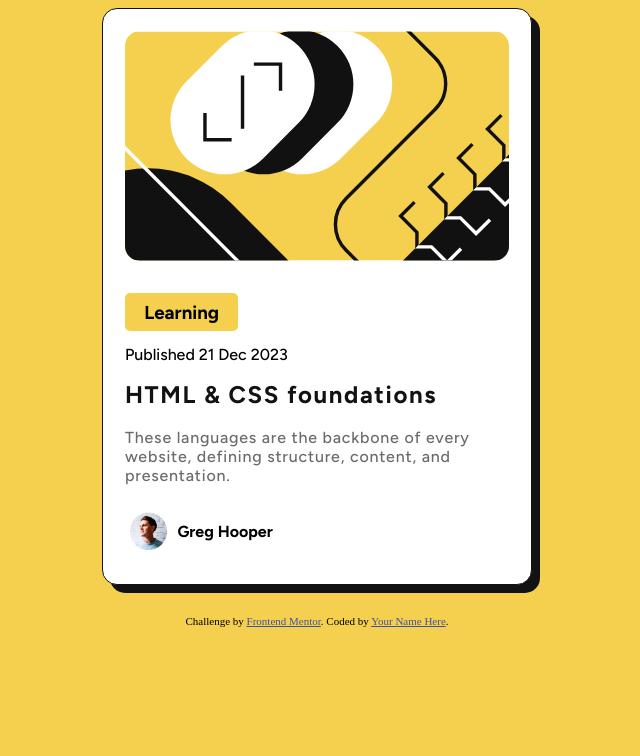
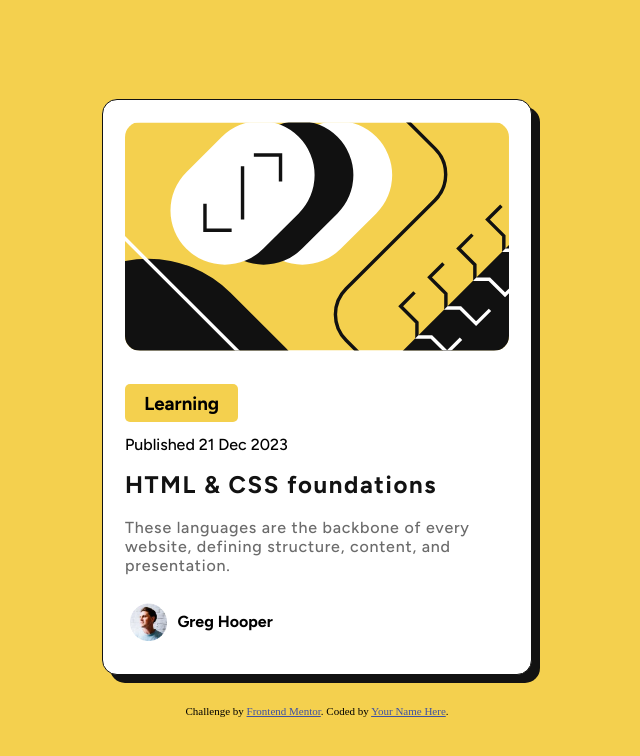
Before and after one commit to emnasaidi54-coder/projet-blog-review-card-html-css, a plain HTML site: page index.html in a window 1280 px wide. Shown: the whole page, without its empty margins (323-963 px from the left). Drawn offline with Linux system fonts and the light colour scheme.

Commit message:
fixing card placement

```diff
--- a/style.css
+++ b/style.css
@@ -4,9 +4,7 @@ body{
     justify-content:center;
     align-items:center;
     flex-direction:column;
-    max-width: 1440px;
-    min-width: 375px;
-
+    min-height: 100vh;
 }
 section{
     background-color:hsl(0, 0%, 100%);
@@ -15,7 +13,6 @@ section{
     padding: 22px;
     display:flex;
     flex-direction:column;
-    align-items:left;
     border-radius: 15px ;
     box-shadow: 8px 8px 0px hsl(0, 0%, 7%);
     margin-bottom: 30px;
```
